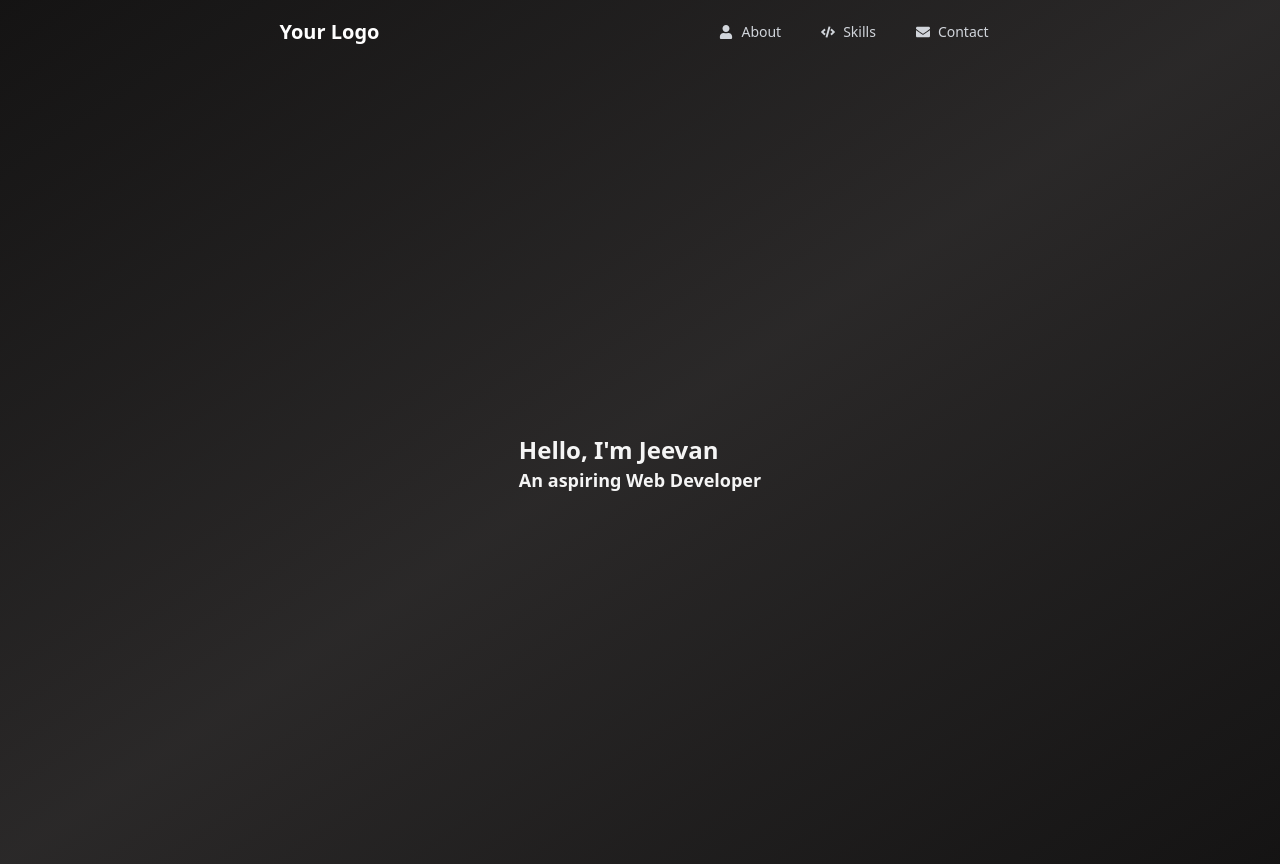
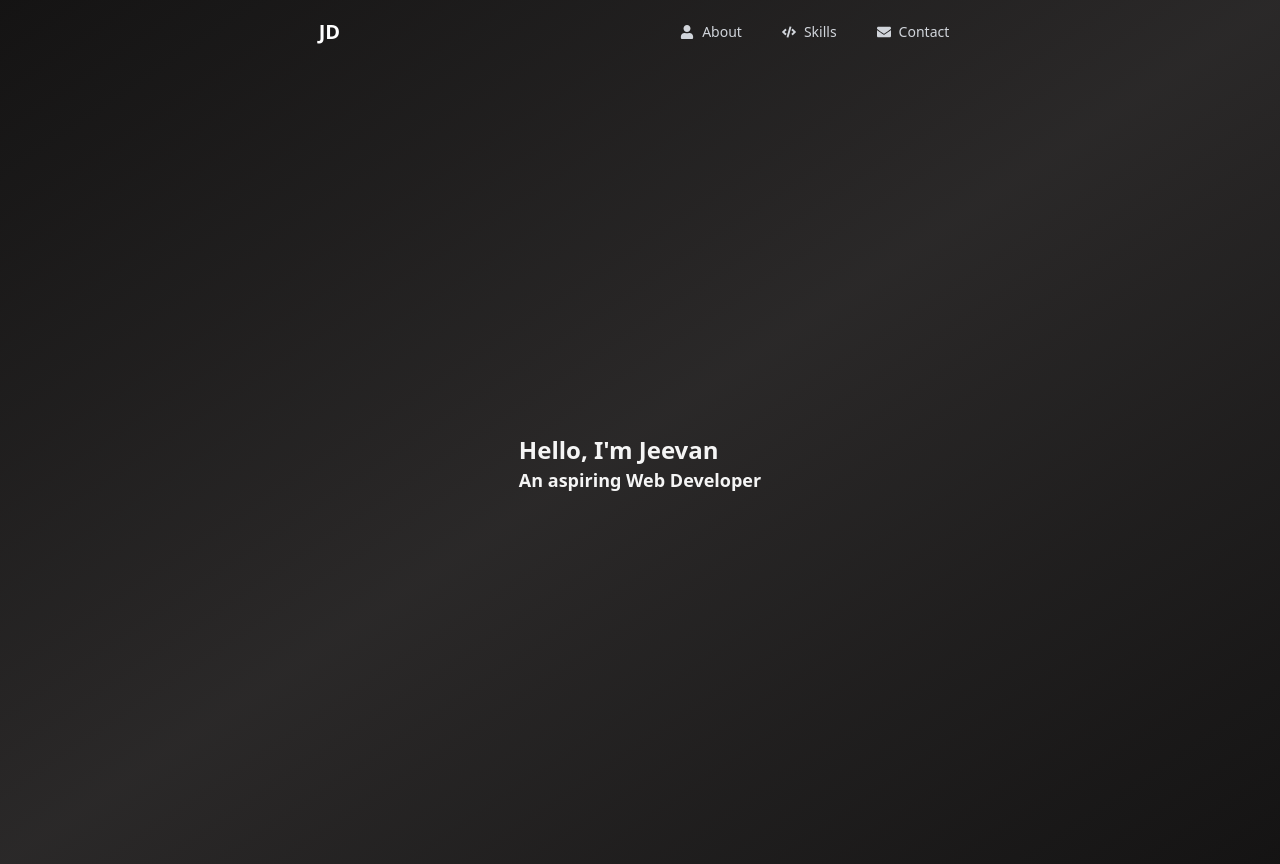
Before and after one commit to Jeevan-Durgam/myPortfolio, a Next.js app: page / in a window 1280 px wide. Built offline with nearby package versions, Linux system fonts and the light colour scheme.

Commit message:
logo change

```diff
--- a/app/components/Navbar.tsx
+++ b/app/components/Navbar.tsx
@@ -18,7 +18,7 @@ const Navbar = () => {
           <div className="flex items-center">
             <div className="flex-shrink-0 md:mr-72">
               <Link href="/" className="text-white text-xl font-bold">
-                Your Logo
+                JD
               </Link>
             </div>
             <div className="hidden md:block">
```
